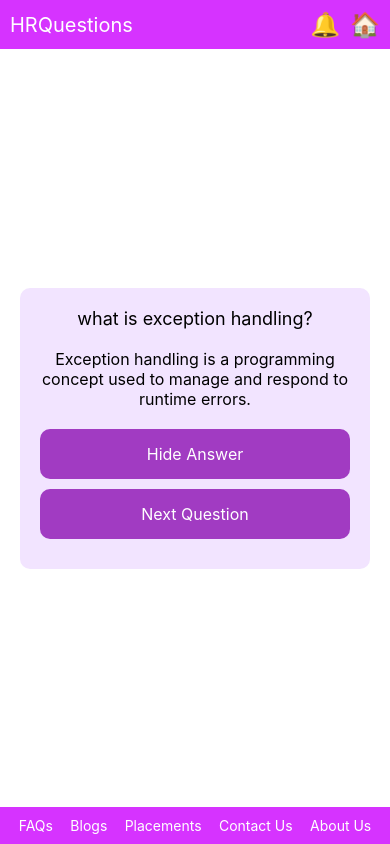
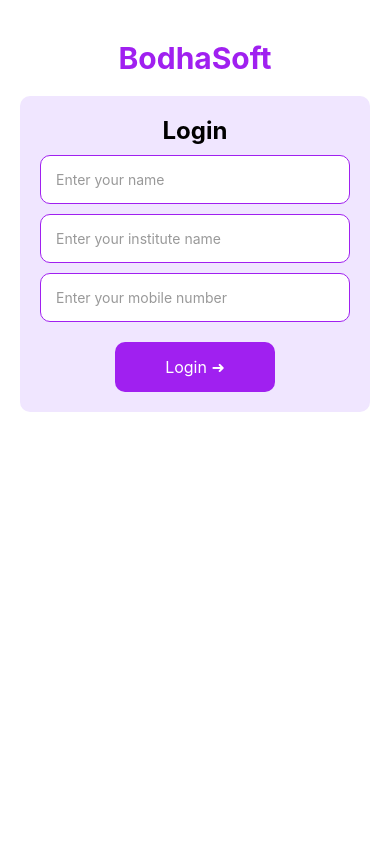
Before and after one commit to MahanthiSriAsish1/bodhasoft-workshop, a React Native app: screen / in a window 390 px wide. Built offline with nearby package versions, Linux system fonts and the light colour scheme.

Commit message:
Added new features

```diff
--- a/App.js
+++ b/App.js
@@ -1,125 +1,143 @@
 import React, { useState } from 'react';
-import { View, Text, TouchableOpacity, StyleSheet, SafeAreaView } from 'react-native';
+import { View, Text, TextInput, TouchableOpacity, StyleSheet, SafeAreaView, ScrollView, Alert } from 'react-native';
 
 const App = () => {
-  // State to track the visibility of the answer
-  const [showAnswer, setShowAnswer] = useState(true);
+  const [showOtpField, setShowOtpField] = useState(false);
+  const [otp, setOtp] = useState('');
+  const [name, setName] = useState('');
+  const [instituteName, setInstituteName] = useState('');
+  const [mobileNumber, setMobileNumber] = useState('');
 
-  // Function to toggle the visibility of the answer
-  const toggleAnswerVisibility = () => {
-    setShowAnswer(!showAnswer);
+  const handleLogin = () => {
+    if (!name || !instituteName || !mobileNumber) {
+      Alert.alert('Error', 'Please fill out all fields');
+    } else {
+      setShowOtpField(true);
+    }
+  };
+
+  const handleOtpSubmit = () => {
+    if (otp === '123456') { // Assuming '123456' is the correct OTP for demo purposes
+      Alert.alert('Success', 'You are now logged in!');
+      // Here, you can add further actions such as navigating to another screen
+    } else {
+      Alert.alert('Error', 'Please enter a valid OTP');
+    }
   };
 
   return (
     <SafeAreaView style={styles.safeArea}>
-      <View style={styles.container}>
-        {/* Header Section */}
-        <View style={styles.header}>
-          <Text style={styles.headerText}>HRQuestions</Text>
-          <View style={styles.headerIcons}>
-            {/* Placeholder for icons */}
-            <Text style={styles.icon}>🔔</Text>
-            <Text style={styles.icon}>🏠</Text>
-          </View>
+      <ScrollView contentContainerStyle={styles.container}>
+        <Text style={styles.heading}>BodhaSoft</Text>
+
+        <View style={styles.loginContainer}>
+          <Text style={styles.loginHeading}>Login</Text>
+
+          {!showOtpField && (
+            <>
+              <TextInput
+                style={styles.input}
+                placeholder="Enter your name"
+                placeholderTextColor="#999"
+                value={name}
+                onChangeText={setName}
+              />
+              <TextInput
+                style={styles.input}
+                placeholder="Enter your institute name"
+                placeholderTextColor="#999"
+                value={instituteName}
+                onChangeText={setInstituteName}
+              />
+              <TextInput
+                style={styles.input}
+                placeholder="Enter your mobile number"
+                placeholderTextColor="#999"
+                keyboardType="phone-pad"
+                value={mobileNumber}
+                onChangeText={setMobileNumber}
+              />
+              <TouchableOpacity style={styles.loginButton} onPress={handleLogin}>
+                <Text style={styles.loginButtonText}>Login ➜</Text>
+              </TouchableOpacity>
+            </>
+          )}
+
+          {showOtpField && (
+            <>
+              <TextInput
+                style={styles.input}
+                placeholder="Enter your OTP"
+                placeholderTextColor="#999"
+                keyboardType="numeric"
+                value={otp}
+                onChangeText={setOtp}
+              />
+              <TouchableOpacity style={styles.loginButton} onPress={handleOtpSubmit}>
+                <Text style={styles.loginButtonText}>Submit OTP ➜</Text>
+              </TouchableOpacity>
+            </>
+          )}
         </View>
-
-        {/* Question and Answer Section */}
-        <View style={styles.questionContainer}>
-          <Text style={styles.questionText}>what is exception handling?</Text>
-          {showAnswer && (
-            <Text style={styles.answerText}>
-              Exception handling is a programming concept used to manage and respond to runtime errors.
-            </Text>
-          )}
-          {/* Button to toggle the visibility of the answer */}
-          <TouchableOpacity style={styles.button} onPress={toggleAnswerVisibility}>
-            <Text style={styles.buttonText}>{showAnswer ? 'Hide Answer' : 'Show Answer'}</Text>
-          </TouchableOpacity>
-          {/* Button for the next question */}
-          <TouchableOpacity style={styles.button}>
-            <Text style={styles.buttonText}>Next Question</Text>
-          </TouchableOpacity>
-        </View>
-
-        {/* Footer Section */}
-        <View style={styles.footer}>
-          <Text style={styles.footerText}>FAQs</Text>
-          <Text style={styles.footerText}>Blogs</Text>
-          <Text style={styles.footerText}>Placements</Text>
-          <Text style={styles.footerText}>Contact Us</Text>
-          <Text style={styles.footerText}>About Us</Text>
-        </View>
-      </View>
+      </ScrollView>
     </SafeAreaView>
   );
 };
 
 const styles = StyleSheet.create({
   safeArea: {
-    flex: 1, // Ensures the SafeAreaView takes up the full height of the screen
-    backgroundColor: '#fff', // Background color of the SafeAreaView
+    flex: 1,
+    backgroundColor: '#fff',
   },
   container: {
-    flex: 1, // Ensures the container takes up the full height of the SafeAreaView
-    justifyContent: 'space-between', // Distributes space between child elements
+    alignItems: 'center',
+    padding: 20,
   },
-  header: {
-    flexDirection: 'row', // Arranges child elements in a row
-    justifyContent: 'space-between', // Distributes space between child elements in the header
-    alignItems: 'center', // Aligns child elements in the center vertically
-    backgroundColor: '#d633ff', // Background color of the header
-    padding: 10, // Padding inside the header
+  heading: {
+    fontSize: 30,
+    fontWeight: 'bold',
+    color: '#A020F0',
+    marginVertical: 20,
   },
-  headerText: {
-    fontSize: 20, // Font size of the header text
-    color: '#fff', // Color of the header text
+  loginContainer: {
+    width: '100%',
+    backgroundColor: '#F0E6FF',
+    borderRadius: 10,
+    padding: 20,
+    alignItems: 'center',
   },
-  headerIcons: {
-    flexDirection: 'row', // Arranges icons in a row
+  loginHeading: {
+    fontSize: 24,
+    fontWeight: 'bold',
+    marginBottom: 10,
   },
-  icon: {
-    fontSize: 24, // Font size of the icons
-    color: '#fff', // Color of the icons
-    marginLeft: 10, // Left margin for spacing between icons
+  accountText: {
+    flexDirection: 'row',
+    marginBottom: 20,
   },
-  questionContainer: {
-    backgroundColor: '#f2e4ff', // Background color of the question container
-    padding: 20, // Padding inside the question container
-    margin: 20, // Margin outside the question container
-    borderRadius: 10, // Rounded corners for the question container
-    alignItems: 'center', // Aligns child elements in the center horizontally
+  createAccountText: {
+    color: '#A020F0',
+    textDecorationLine: 'underline',
   },
-  questionText: {
-    fontSize: 18, // Font size of the question text
-    marginBottom: 20, // Margin below the question text
-    textAlign: 'center', // Centers the text horizontally
+  input: {
+    width: '100%',
+    padding: 15,
+    backgroundColor: '#fff',
+    borderRadius: 10,
+    borderColor: '#A020F0',
+    borderWidth: 1,
+    marginBottom: 10,
   },
-  answerText: {
-    fontSize: 16, // Font size of the answer text
-    marginBottom: 20, // Margin below the answer text
-    textAlign: 'center', // Centers the text horizontally
+  loginButton: {
+    backgroundColor: '#A020F0',
+    paddingVertical: 15,
+    paddingHorizontal: 50,
+    borderRadius: 10,
+    marginTop: 10,
   },
-  button: {
-    backgroundColor: '#a13bc2', // Background color of the buttons
-    padding: 15, // Padding inside the buttons
-    borderRadius: 10, // Rounded corners for the buttons
-    alignItems: 'center', // Aligns text in the center horizontally
-    marginBottom: 10, // Margin below the buttons
-    width: '100%', // Full width of the container
-  },
-  buttonText: {
-    color: '#fff', // Color of the button text
-    fontSize: 16, // Font size of the button text
-  },
-  footer: {
-    flexDirection: 'row', // Arranges child elements in a row
-    justifyContent: 'space-around', // Distributes space between child elements in the footer
-    backgroundColor: '#d633ff', // Background color of the footer
-    padding: 10, // Padding inside the footer
-  },
-  footerText: {
-    color: '#fff', // Color of the footer text
-    fontSize: 14, // Font size of the footer text
+  loginButtonText: {
+    color: '#fff',
+    fontSize: 16,
   },
 });
 
--- a/package.json
+++ b/package.json
@@ -9,10 +9,10 @@
     "web": "expo start --web"
   },
   "dependencies": {
-    "expo": "~50.0.14",
-    "expo-status-bar": "~1.11.1",
+    "expo": "^51.0.14",
+    "expo-status-bar": "~1.12.1",
     "react": "18.2.0",
-    "react-native": "0.73.6"
+    "react-native": "0.74.2"
   },
   "devDependencies": {
     "@babel/core": "^7.20.0"
```
Also changed, not shown: assets/images.png (added), 1 other file (tests, documents, lock files or other folders).
